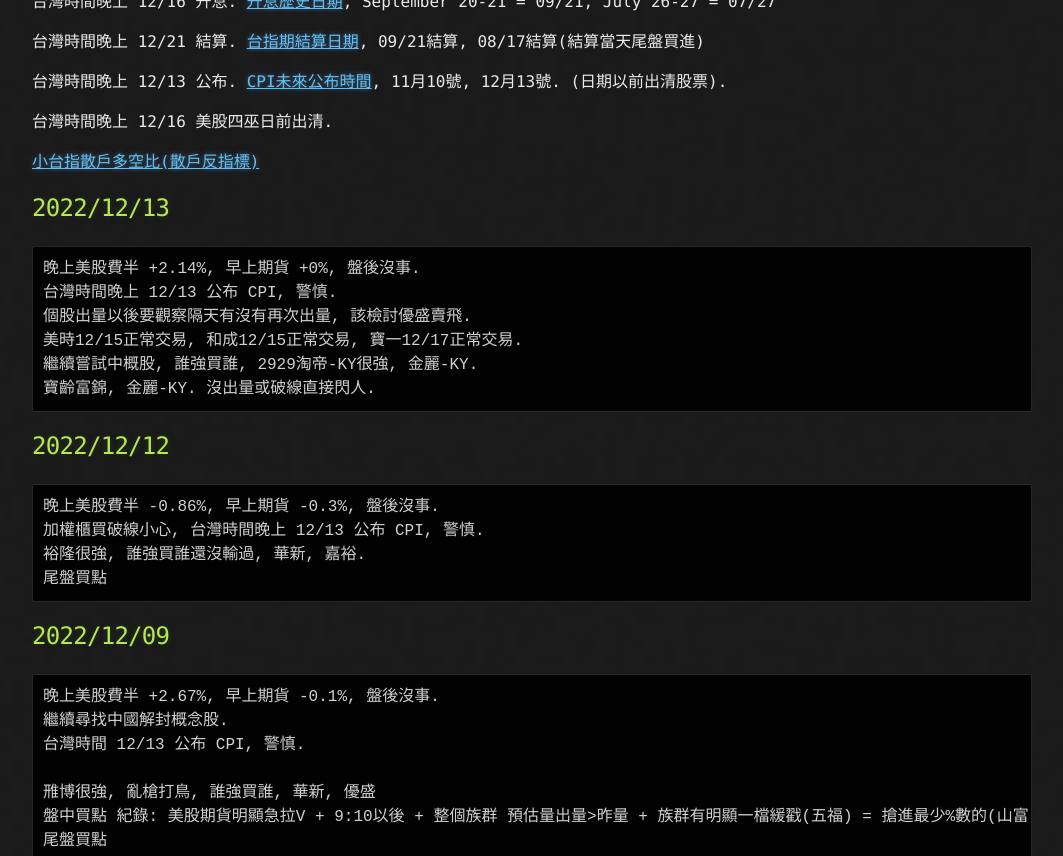
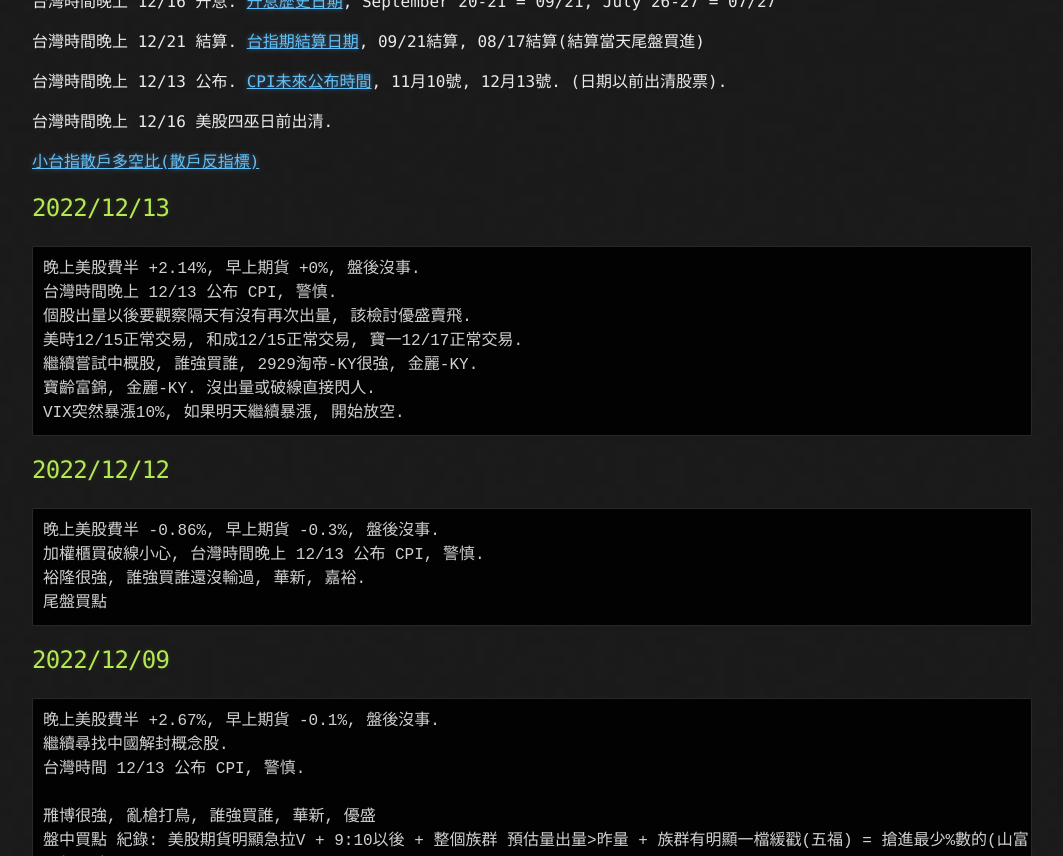
Before and after one commit to lepg5487/Stock_God, a Jekyll site: the page built from index.md, in a window 1280 px wide and 900 px high, scrolled down 348 px, cut to the strip 0-856 px from the top of the window. Shown: the whole strip, without its empty margins (108-1171 px from the left). Built offline with Jekyll 4.4.1, drawn with Linux system fonts in a browser that asks for light colours; our own code applies the rules of GitHub Pages for plain Markdown files.

Commit message:
Update index.md

````diff
--- a/index.md
+++ b/index.md
@@ -24,6 +24,7 @@
 美時12/15正常交易, 和成12/15正常交易, 寶一12/17正常交易.
 繼續嘗試中概股, 誰強買誰, 2929淘帝-KY很強, 金麗-KY.
 寶齡富錦, 金麗-KY. 沒出量或破線直接閃人.
+VIX突然暴漲10%, 如果明天繼續暴漲, 開始放空.
 ```
 
 ## 2022/12/12
````
